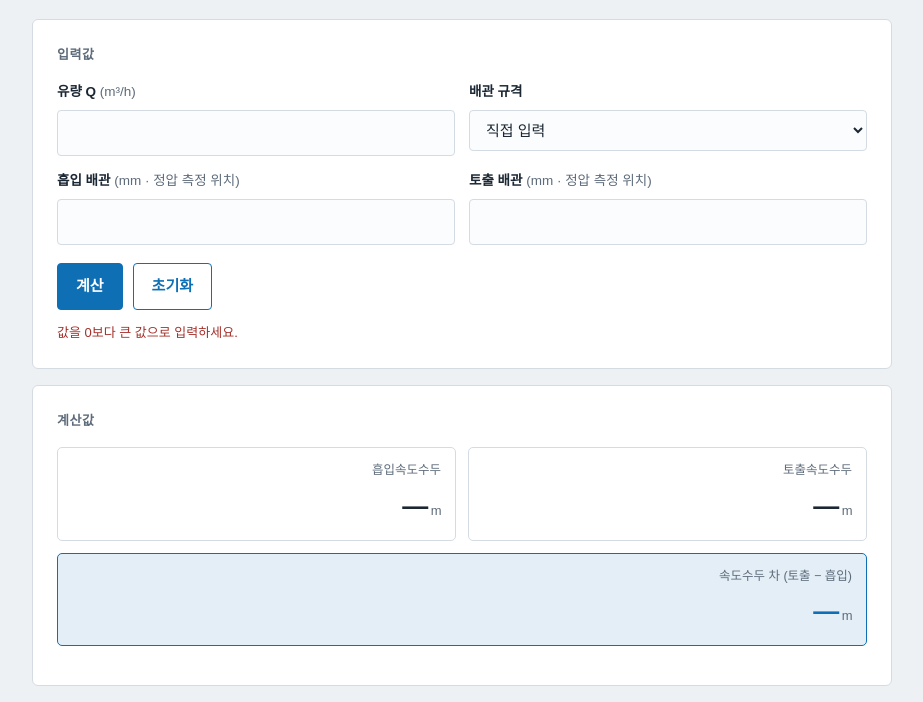
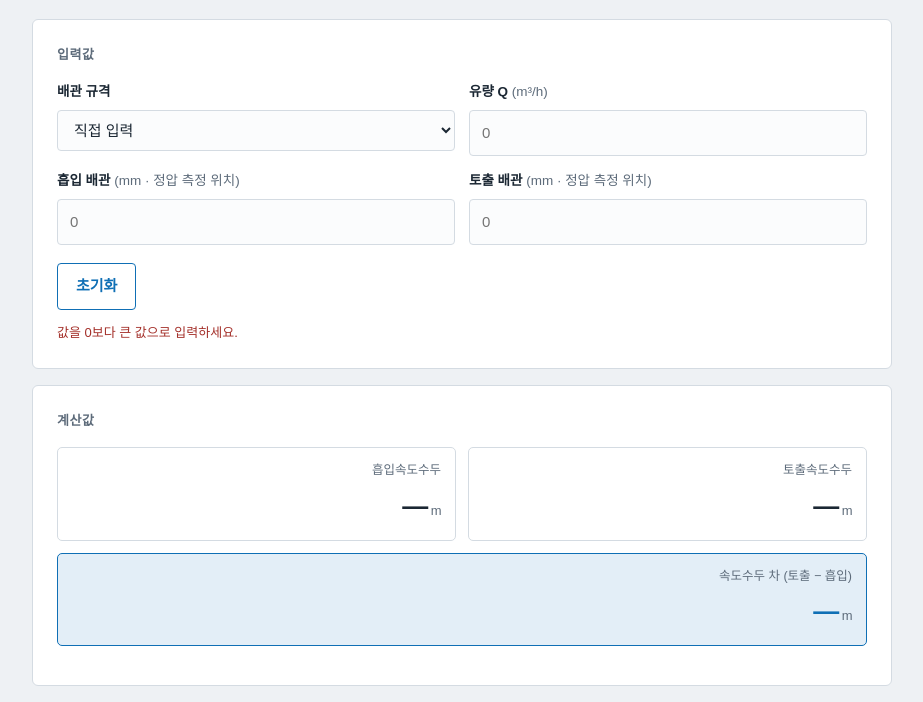
Before and after one commit to energywlseks/pump-v-calc, a plain HTML site: page index.html in a window 1280 px wide. Shown: the part 86-788 px from the top of the page, without its empty margins (178-1101 px from the left). Drawn offline with Linux system fonts and the light colour scheme; a web font is replaced by a local one.

Commit message:
Update index.html
1. 배관규격과 유량 입력위치 변경
2. 직접입력란 (유량, 흡입배관, 토출배관)에 placeholder="0" 추가
3. 계산 버튼 삭제 및 스크립트 삭제 (주석으로 비활성화 함)

```diff
--- a/index.html
+++ b/index.html
@@ -95,10 +95,6 @@
 
     <div class="grid">
       <div>
-        <label for="q">유량 Q <span>(m³/h)</span></label>
-        <input type="number" id="q" value="" min="0" step="any" inputmode="decimal">
-      </div>
-      <div>
         <label for="spec">배관 규격</label>
         <select id="spec">
           <option value="MAN" selected>직접 입력</option>
@@ -106,6 +102,10 @@
           <option value="S80">KS D 3562 압력배관용 · Sch 80</option>
           <option value="SPP">KS D 3507 일반배관용 (SPP)</option>
         </select>
+      </div>
+      <div>
+        <label for="q">유량 Q <span>(m³/h)</span></label>
+        <input type="number" id="q" value="" min="0" step="any" inputmode="decimal" placeholder="0">
       </div>
     </div>
 
@@ -130,16 +130,16 @@
       </div>
       <div class="man hide">
         <label for="dsm">흡입 배관 <span>(mm · 정압 측정 위치)</span></label>
-        <input type="number" id="dsm" value="" min="0" step="any" inputmode="decimal">
+        <input type="number" id="dsm" value="" min="0" step="any" inputmode="decimal" placeholder="0">
       </div>
       <div class="man hide">
         <label for="ddm">토출 배관 <span>(mm · 정압 측정 위치)</span></label>
-        <input type="number" id="ddm" value="" min="0" step="any" inputmode="decimal">
+        <input type="number" id="ddm" value="" min="0" step="any" inputmode="decimal" placeholder="0">
       </div>
     </div>
 
     <div class="controls">
-      <button type="button" class="btn-primary" id="calc">계산</button>
+      <!-- <button type="button" class="btn-primary" id="calc">계산</button> -->
       <button type="button" class="btn-ghost" id="reset">초기화</button>
     </div>
     <p class="err" id="err">값을 0보다 큰 값으로 입력하세요.</p>
@@ -305,7 +305,7 @@
     $(id).addEventListener('keydown', function(e){ if (e.key === 'Enter') run(); });
   });
   [spec, dsSel, ddSel].forEach(function(s){ s.addEventListener('change', run); });
-  $('calc').addEventListener('click', run);
+  // $('calc').addEventListener('click', run);
   $('reset').addEventListener('click', function(){
     $('q').value = ''; spec.value = 'MAN'; dsSel.value = 150; ddSel.value = 100;
     $('ts').value = ''; $('td').value = '';
```
